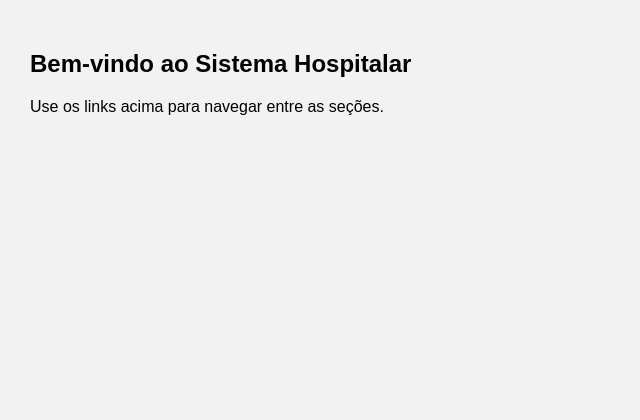
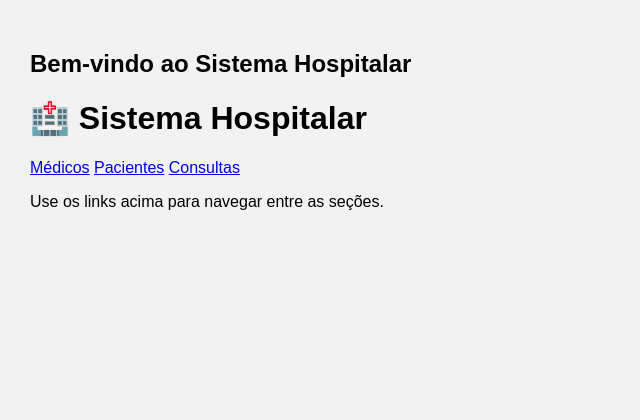
Before and after one commit to CaioAmorim-dev/django-hospital-crud, a Django app: page / in a window 1280 px wide. Shown: the part 148-568 px from the top of the page, without its empty margins (0-640 px from the left). Run offline with Django 5.2, Linux system fonts and the light colour scheme.

Commit message:
feat: Adicionando botões no menu principal (home.html) para Médicos, Pacientes e Consultas.

```diff
--- a/hospital/templates/base.html
+++ b/hospital/templates/base.html
@@ -41,6 +41,7 @@
             width: 100%;
             bottom: 0;
         }
+
     </style>
 </head>
 <body>
--- a/hospital/templates/home.html
+++ b/hospital/templates/home.html
@@ -1,8 +1,39 @@
 {% extends 'base.html' %}
 
 {% block title %}Início{% endblock %}
-
+<head>
+    <style>
+        body {
+            font-family: Arial, sans-serif;
+            text-align: center;
+            padding-top: 80px;
+        }
+        h1 {
+            margin-bottom: 40px;
+        }
+        .menu-btn {
+            display: inline-block;
+            padding: 15px 30px;
+            margin: 10px;
+            background-color: #3498db;
+            color: white;
+            text-decoration: none;
+            border-radius: 8px;
+            font-size: 18px;
+        }
+        .menu-btn:hover {
+            background-color: #217dbb;
+        }
+    </style>
+</head>
 {% block content %}
 <h2>Bem-vindo ao Sistema Hospitalar</h2>
+
+<h1>🏥 Sistema Hospitalar</h1>
+
+    <a href="/medicos/" class="menu-btn">Médicos</a>
+    <a href="/pacientes/" class="menu-btn">Pacientes</a>
+    <a href="/consultas/" class="menu-btn">Consultas</a>
+
 <p>Use os links acima para navegar entre as seções.</p>
 {% endblock %}
```
